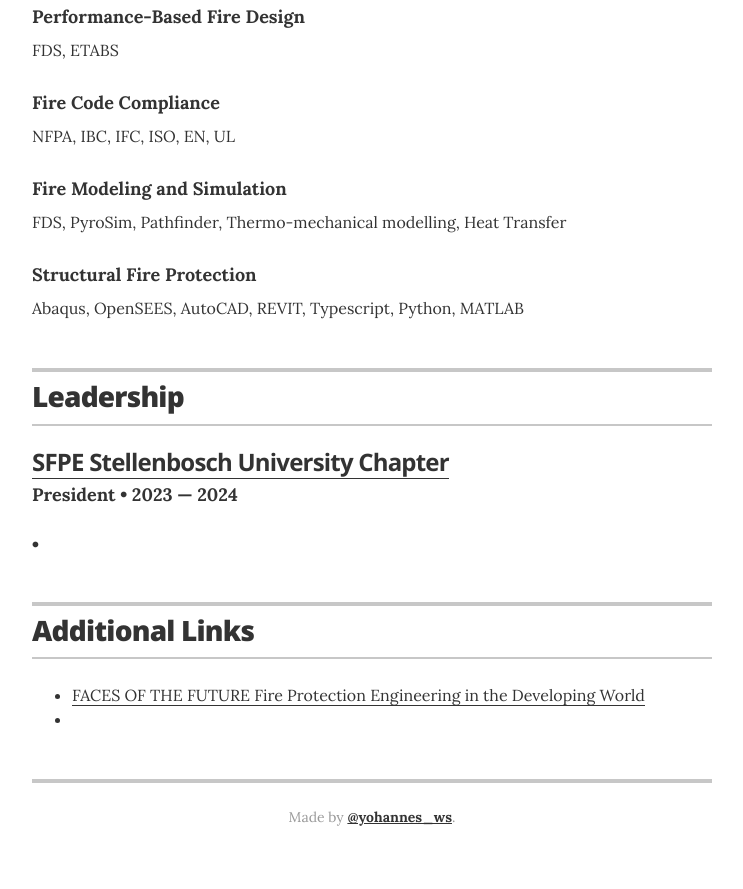
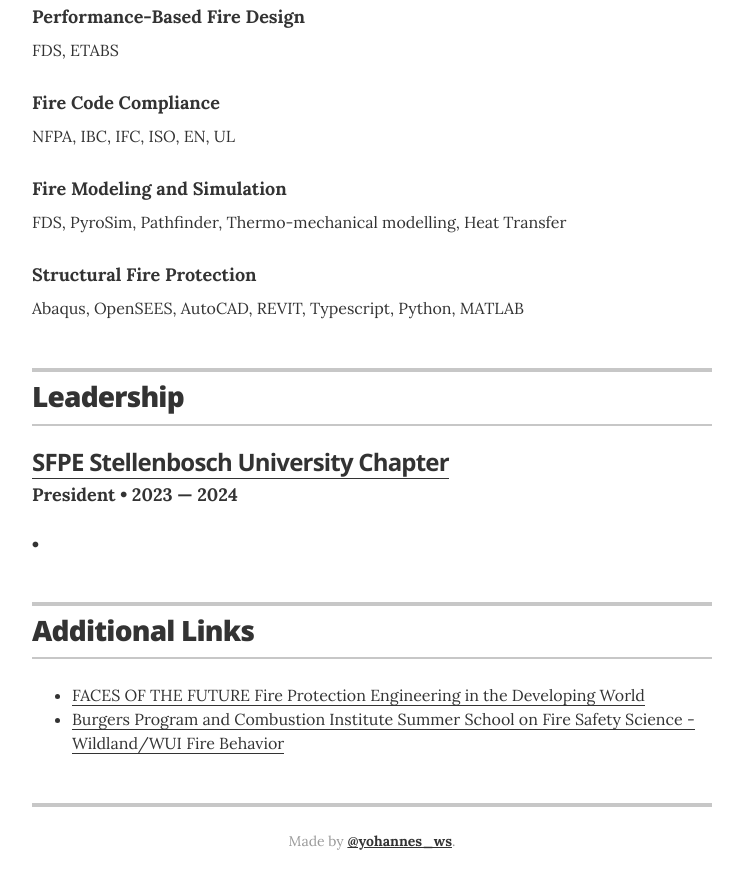
Before and after one commit to yshewalul/portfolio, a Jekyll site: the page built from index.html, in a window 1280 px wide and 900 px high, scrolled down 5070 px. Shown: the top 889 px of the window, without its empty margins (268-1011 px from the left). Built offline with Jekyll 4.4.1, drawn with Linux system fonts in a browser that asks for light colours.

Commit message:
Update links.yml

```diff
--- a/_data/links.yml
+++ b/_data/links.yml
@@ -1,5 +1,5 @@
 # links
 - url: "https://www.fireprotectionengineering-digital.com/fireprotectionengineering/library/item/q4_2022/4063679/"
   description: FACES OF THE FUTURE Fire Protection Engineering in the Developing World
-- url: "https://www.sfpe.org/membership-communities/chapters/student-chapters"
-  description:
+- url: "https://ssfss2023.umd.edu/students-and-instructors/"
+  description: Burgers Program and Combustion Institute Summer School on Fire Safety Science - Wildland/WUI Fire Behavior
```
